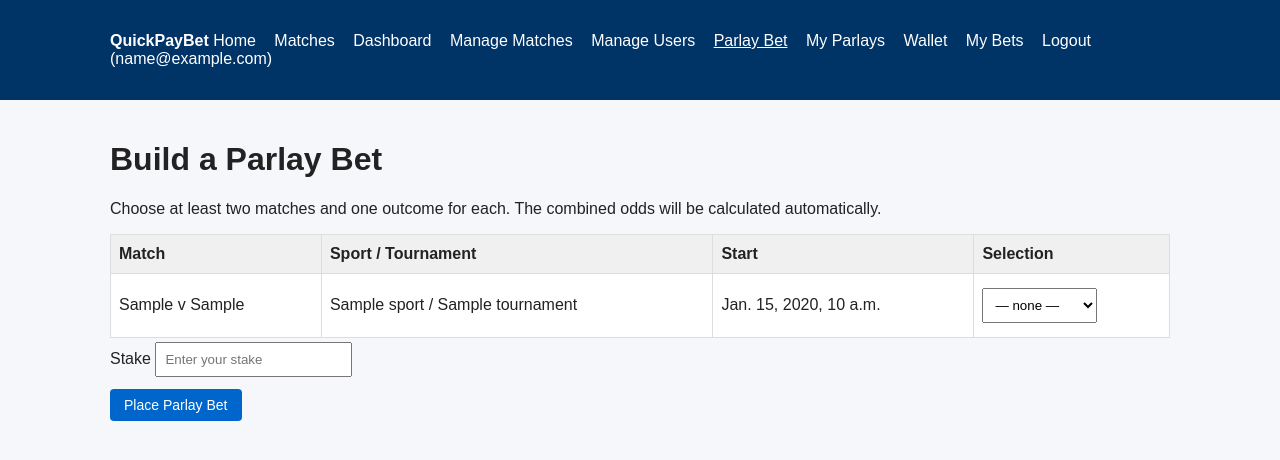
After one commit to nomanayubb/quickpaybet, a Django app: page /parlay/ in a window 1280 px wide. The commit adds this page. Shown: the top 460 px of the page. Run offline with Django 5.2, Linux system fonts and the light colour scheme; a user stored in the database is signed in; tables that the repository leaves empty hold one stand-in row (values such as "Sample post"); parts of the project's set-up code (start-up, migrations or seed data) failed here and were passed over.

Commit message:
feat: add parlay bet placement and history pages
Co-authored-by: aider (deepseek/deepseek-v4-flash) <aider@aider.chat>

```diff
--- a/backend/apps/web/urls.py
+++ b/backend/apps/web/urls.py
@@ -16,6 +16,8 @@ from .views import (
     logout_view,
     matches_view,
     match_detail_view,
+    parlay_bet_view,
+    parlay_history_view,
     wallet_view,
     wallet_deposit_view,
     wallet_withdraw_view,
@@ -40,6 +42,8 @@ urlpatterns = [
     path('admin/audit/', admin_audit_logs_view, name='admin_audit'),
     path('admin/users/', admin_users_view, name='admin_users'),
     path('admin/users/<int:user_id>/edit/', admin_user_update_view, name='admin_user_edit'),
+    path('parlay/', parlay_bet_view, name='parlay_bet'),
+    path('parlays/', parlay_history_view, name='parlay_history'),
     path('wallet/', wallet_view, name='wallet'),
     path('wallet/deposit/', wallet_deposit_view, name='wallet_deposit'),
     path('wallet/withdraw/', wallet_withdraw_view, name='wallet_withdraw'),
--- a/backend/apps/web/views.py
+++ b/backend/apps/web/views.py
@@ -12,8 +12,8 @@ from decimal import Decimal, InvalidOperation
 
 from apps.accounts.models import User
 from apps.audit.models import AuditLog
-from apps.bets.models import Bet
-from apps.bets.services import place_bet, refund_bet, settle_bets_for_match
+from apps.bets.models import Bet, ParlayBet
+from apps.bets.services import place_bet, place_parlay_bet, refund_bet, settle_bets_for_match
 from apps.sports.models import Match
 from apps.wallet.models import Wallet, WalletTransaction
 from apps.wallet.services import deposit_funds, withdraw_funds
@@ -404,6 +404,74 @@ def place_bet_view(request, pk):
 
 
 @login_required
+def parlay_bet_view(request):
+    matches = Match.objects.filter(
+        status__in=[Match.Status.SCHEDULED, Match.Status.LIVE],
+        odds_home__isnull=False,
+        odds_away__isnull=False,
+    ).select_related('sport', 'tournament').order_by('start_time')
+
+    error = None
+
+    if request.method == 'POST':
+        try:
+            stake_raw = request.POST.get('stake')
+            if not stake_raw:
+                raise ValidationError('Stake is required.')
+            stake = Decimal(stake_raw)
+            if stake <= 0:
+                raise ValidationError('Stake must be positive.')
+
+            selections = []
+            for key, value in request.POST.items():
+                if key.startswith('selection_'):
+                    try:
+                        match_id = int(key.split('_')[1])
+                    except (ValueError, IndexError):
+                        continue
+                    if value in Bet.Selection.values:
+                        selections.append({
+                            'match': match_id,
+                            'selection': value,
+                        })
+
+            if len(selections) < 2:
+                raise ValidationError('A parlay bet requires at least two selections.')
+
+            parlay = place_parlay_bet(
+                user=request.user,
+                stake=stake,
+                selections=selections,
+            )
+            return redirect('web:parlay_history')
+        except (ValidationError, InvalidOperation, ValueError) as exc:
+            error = str(exc)
+
+    return render(
+        request,
+        'web/parlay_bet.html',
+        {
+            'matches': matches,
+            'error': error,
+            'active': 'parlay_bet',
+        },
+    )
+
+
+@login_required
+def parlay_history_view(request):
+    parlays = ParlayBet.objects.filter(user=request.user).prefetch_related('legs__match')
+    return render(
+        request,
+        'web/parlay_history.html',
+        {
+            'parlays': parlays,
+            'active': 'parlay_history',
+        },
+    )
+
+
+@login_required
 def wallet_view(request):
     wallet, _ = Wallet.objects.get_or_create(user=request.user)
     transactions = WalletTransaction.objects.filter(wallet=wallet).select_related('wallet')
--- a/backend/templates/web/base.html
+++ b/backend/templates/web/base.html
@@ -68,6 +68,8 @@
                     <a href="{% url 'web:admin_matches' %}" class="{% if active == 'admin_matches' %}active{% endif %}">Manage Matches</a>
                     <a href="{% url 'web:admin_users' %}" class="{% if active == 'admin_users' %}active{% endif %}">Manage Users</a>
                 {% endif %}
+                <a href="{% url 'web:parlay_bet' %}" class="{% if active == 'parlay_bet' %}active{% endif %}">Parlay Bet</a>
+                <a href="{% url 'web:parlay_history' %}" class="{% if active == 'parlay_history' %}active{% endif %}">My Parlays</a>
                 <a href="{% url 'web:wallet' %}" class="{% if active == 'wallet' %}active{% endif %}">Wallet</a>
                 <a href="{% url 'web:bets' %}" class="{% if active == 'bets' %}active{% endif %}">My Bets</a>
                 <a href="{% url 'web:logout' %}">Logout ({{ user.email }})</a>
--- /dev/null
+++ b/backend/templates/web/parlay_bet.html
@@ -0,0 +1,54 @@
+{% extends 'web/base.html' %}
+
+{% block content %}
+    <h1>Build a Parlay Bet</h1>
+    <p>Choose at least two matches and one outcome for each. The combined odds will be calculated automatically.</p>
+
+    {% if error %}
+        <p class="error">{{ error }}</p>
+    {% endif %}
+
+    {% if not user.is_authenticated %}
+        <p><a href="{% url 'web:login' %}?next={{ request.path }}">Login</a> to place a parlay bet.</p>
+    {% elif matches %}
+        <form method="post">
+            {% csrf_token %}
+            <table>
+                <thead>
+                    <tr>
+                        <th>Match</th>
+                        <th>Sport / Tournament</th>
+                        <th>Start</th>
+                        <th>Selection</th>
+                    </tr>
+                </thead>
+                <tbody>
+                    {% for match in matches %}
+                        <tr>
+                            <td>{{ match.home_team }} v {{ match.away_team }}</td>
+                            <td>{{ match.sport.name }} / {{ match.tournament.name|default:"-" }}</td>
+                            <td>{{ match.start_time }}</td>
+                            <td>
+                                <select name="selection_{{ match.id }}">
+                                    <option value="">— none —</option>
+                                    <option value="home">Home – {{ match.odds_home|default:"-" }}</option>
+                                    {% if match.odds_draw %}
+                                        <option value="draw">Draw – {{ match.odds_draw }}</option>
+                                    {% endif %}
+                                    <option value="away">Away – {{ match.odds_away|default:"-" }}</option>
+                                </select>
+                            </td>
+                        </tr>
+                    {% endfor %}
+                </tbody>
+            </table>
+            <div class="form-group">
+                <label>Stake</label>
+                <input type="number" name="stake" step="0.0001" min="0" placeholder="Enter your stake" required>
+            </div>
+            <button type="submit" class="btn">Place Parlay Bet</button>
+        </form>
+    {% else %}
+        <p>There are no matches currently available for parlays.</p>
+    {% endif %}
+{% endblock %}
```
Also changed, not shown: backend/templates/web/parlay_history.html (added, +39 -0 lines).
